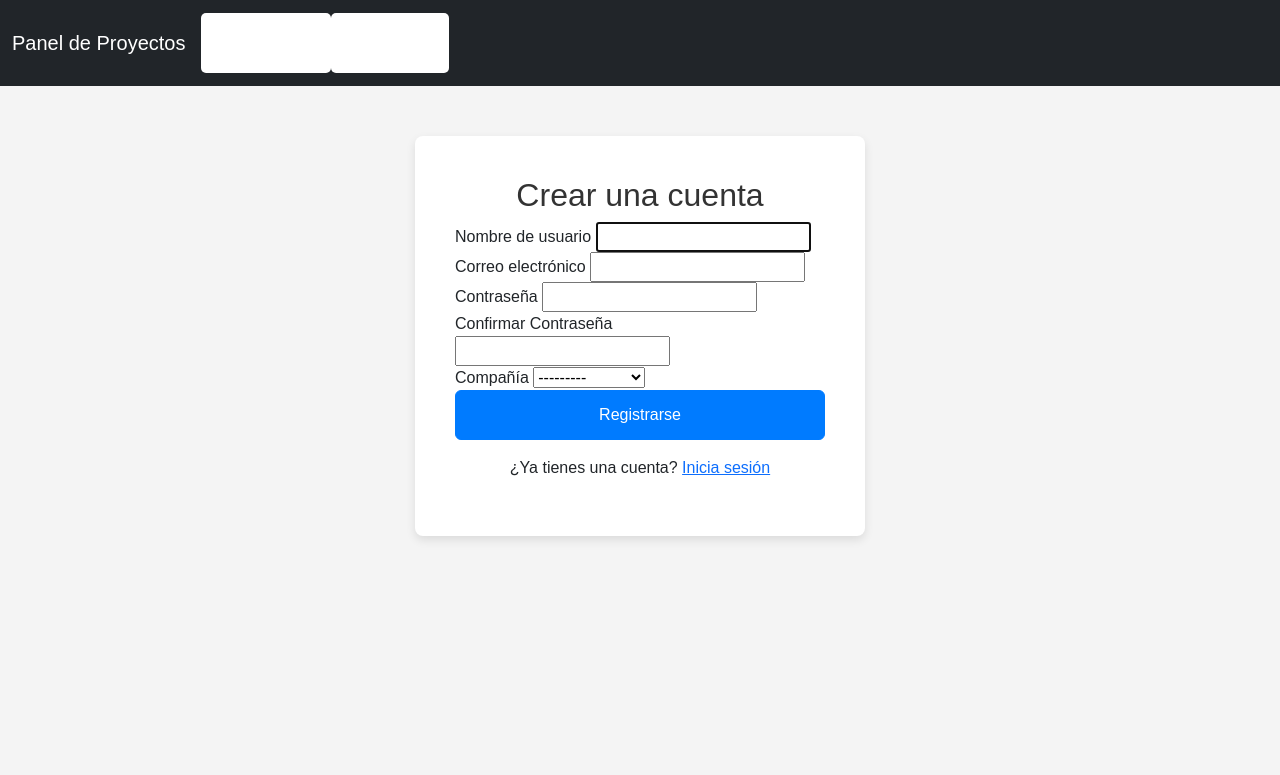
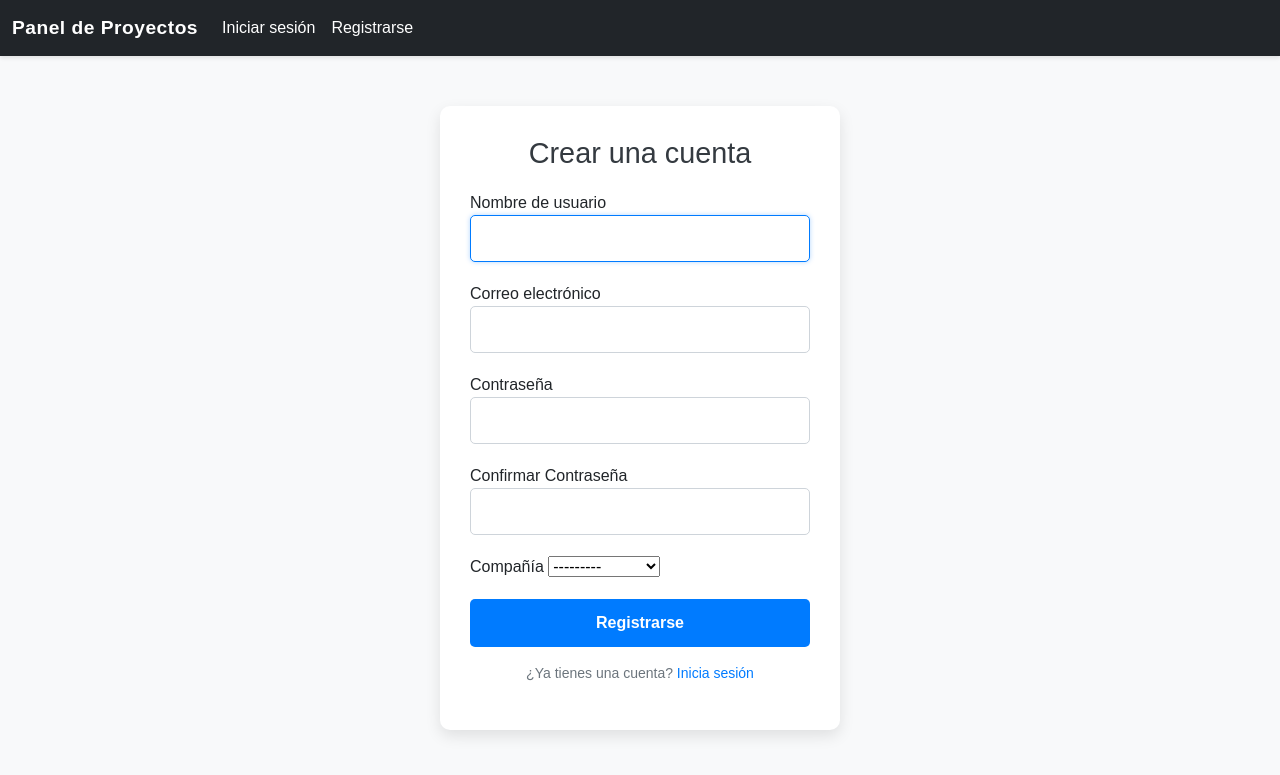
Before and after one commit to karolina-dev/web-app, a Django app: page /signup/ in a window 1280 px wide. Shown: the top 775 px of the page. Run offline with Django 5.2, Linux system fonts and the light colour scheme; data comes from the database, SQL or seed files in the repository.

Commit message:
Update styles.css
Cambios en css

```diff
--- a/static/css/styles.css
+++ b/static/css/styles.css
@@ -1,62 +1,109 @@
-
+/* Estilo global */
 body {
     font-family: 'Arial', sans-serif;
-    background-color: #f4f4f4; /* Fondo suave */
+    background-color: #f8f9fa; /* Fondo suave */
+    margin: 0;
+    padding: 0;
 }
 
 
 .navbar {
-    margin-bottom: 20px; /* Separación de la barra de navegación */
+    box-shadow: 0 2px 4px rgba(0, 0, 0, 0.1);
+}
+
+.navbar-brand {
+    font-weight: bold;
+    font-size: 1.2rem;
+    letter-spacing: 0.5px;
+}
+
+.nav-link {
+    color: #ffffff;
+    transition: color 0.3s ease;
+}
+
+.nav-link:hover {
+    color: #adb5bd;
+}
+
+.navbar-toggler {
+    border: none;
 }
 
 
-h1, h2 {
-    color: #333;
+.form-container {
+    max-width: 400px; /* Ancho máximo del formulario */
+    width: 100%;
+    margin: 50px auto; /* Centrado vertical y horizontal */
+    padding: 30px;
+    background-color: #ffffff; /* Fondo blanco */
+    border-radius: 10px;
+    box-shadow: 0 6px 15px rgba(0, 0, 0, 0.1); /* Sombra suave */
+}
+
+
+.form-container h2 {
+    font-size: 1.8rem;
+    color: #343a40; /* Gris oscuro */
+    margin-bottom: 20px;
     text-align: center;
 }
 
-/* Estilo para forms*/
-.form-container {
-    max-width: 450px; /* El ancho máximo del formulario */
-    margin: 50px auto; /* Centrado vertical y horizontal */
-    padding: 40px;
-    background-color: #ffffff;  /* Fondo blanco */
-    border-radius: 8px;
-    box-shadow: 0 4px 10px rgba(0, 0, 0, 0.1);  /* Sombra suave */
+
+form input {
+    width: 100%;
+    padding: 12px;
+    font-size: 14px;
+    border: 1px solid #ced4da; /* Borde gris claro */
+    border-radius: 5px;
+    box-sizing: border-box;
+    transition: border-color 0.3s ease, box-shadow 0.3s ease;
 }
 
 
+form input:focus {
+    border-color: #007bff; /* Azul Bootstrap */
+    box-shadow: 0 0 5px rgba(0, 123, 255, 0.3); /* Resplandor azul */
+    outline: none;
+}
+
+/* Botón principal */
 .btn-primary {
     width: 100%;
     padding: 12px;
     font-size: 16px;
     background-color: #007bff;
-    border-color: #007bff;
+    border: none;
+    border-radius: 5px;
+    color: #ffffff;
+    font-weight: bold;
+    cursor: pointer;
+    transition: background-color 0.3s ease, box-shadow 0.3s ease;
 }
 
+/* Hover del botón principal */
 .btn-primary:hover {
     background-color: #0056b3;
-    border-color: #0056b3;
+    box-shadow: 0 4px 8px rgba(0, 123, 255, 0.3);
 }
 
-/* Estilo para la lista de proyectos */
-ul {
-    list-style-type: none;
-    padding-left: 0;
+.text-center {
+    text-align: center;
+    font-size: 14px;
+    margin-top: 15px;
+    color: #6c757d;
 }
 
-ul li {
-    background-color: #fff;
-    padding: 10px;
-    margin: 5px 0;
-    border-radius: 5px;
+.text-center a {
+    color: #007bff;
+    text-decoration: none;
 }
 
-ul li a {
-    text-decoration: none;
-    color: #007bff;
+.text-center a:hover {
+    text-decoration: underline;
 }
 
-ul li a:hover {
-    text-decoration: underline;
+
+form .form-group {
+    margin-bottom: 20px;
 }
```
